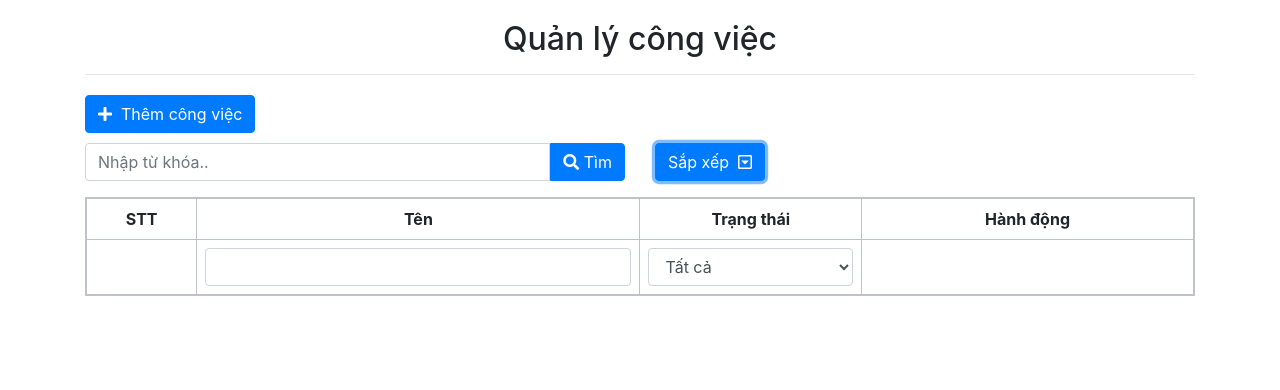
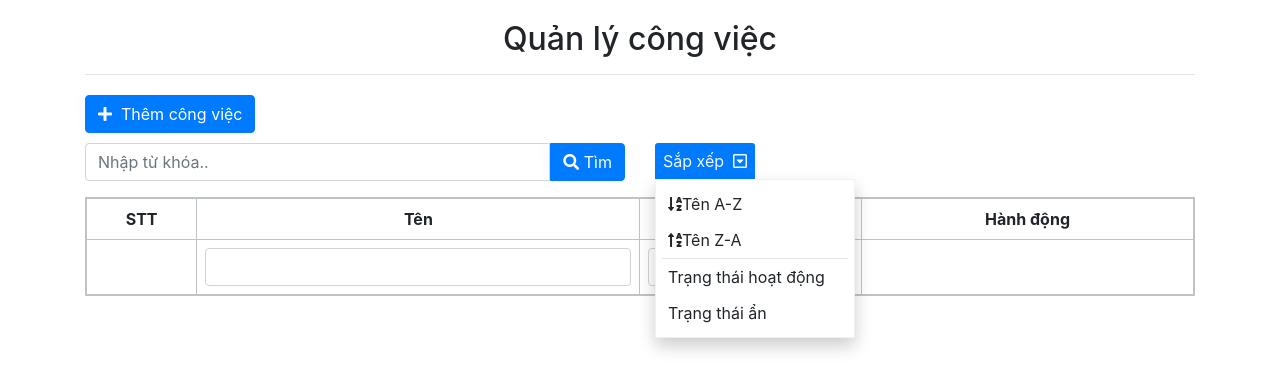
Before and after one commit to hungton189/todo-app, a React (Create React App) app: page / in a window 1280 px wide. Both pictures are taken after a click on the button "Sắp xếp". Shown: the top 390 px of the page. Built offline with nearby package versions, Linux system fonts and the light colour scheme.

Commit message:
sort task

```diff
--- a/src/App.js
+++ b/src/App.js
@@ -12,6 +12,7 @@ function App() {
 	const [taskUpdate,setTaskUpdate] = useState(null);
 	const [filter,setFilter] = useState({name:"",status:-1});
 	const [keyword,setKeyword] = useState("");
+	const [sort,setSort] = useState(null);
 
 	useEffect(()=>{
 		if(localStorage && localStorage.getItem('listTask'))
@@ -94,11 +95,34 @@ function App() {
 	{
 		setKeyword(keyword);
 	}
+	const onHandleSort = (sort) =>
+	{
+		setSort(sort);
+	}
 
 	var tasks = filterData(listTask,filter);
 	tasks = tasks.filter(task =>{
 		return task.name.toLowerCase().indexOf(keyword.toLowerCase()) !== -1
-    });
+	});
+	if(sort)
+	{
+		console.log(sort);
+		if(sort.by==="name")
+		{
+			tasks.sort((a,b)=>
+			{
+				return (a.name >b.name) ? sort.value : -sort.value;
+			})
+		}
+		else
+		{
+			tasks.sort((a,b)=>
+			{
+				return (a.status >b.status) ? -sort.value : sort.value;
+			})
+		}
+		console.log(tasks);
+	}
 	return (
 		<div className="container mt-20 mb-50">
 			<h2 style={{textAlign: 'center'}}>Quản lý công việc</h2>
@@ -135,7 +159,7 @@ function App() {
 							<Search onSearch={onSearch}/>
 						</div>
 						<div className="col-xs-6 col-sm-6 col-md-6 col-lg-6">
-							<Sort />
+							<Sort onHandleSort={onHandleSort}/>
 						</div>
 					</div>
 					<div className="row">
--- /dev/null
+++ b/src/components/Sort/Sort.css
@@ -0,0 +1,44 @@
+.sort
+{
+    position: relative;
+    /* overflow: visible; */
+}
+.sort .btn-sort
+{
+    background-color:rgb(0 123 255);
+    outline:none;
+    border:none;
+    padding: 6px 8px;
+    border-top-right-radius: 3px;
+    border-top-left-radius: 3px;
+    color:aliceblue;
+    cursor: pointer;
+}
+
+.sort .form-sort
+{
+    position: absolute;
+    flex-direction: column;
+    background-color:white;
+    min-width: 200px;
+    display:block;
+    z-index: 1;
+    border:1px solid rgb(239, 241, 243);
+    padding: 6px;
+    box-shadow: 0px 8px 16px 0px rgba(0,0,0,0.2);
+    cursor: pointer;
+}
+.sort .form-sort span{
+    display: block;
+    padding:6px;
+}
+
+.sort .form-sort span:hover
+{
+    background-color: aliceblue;
+}
+
+.sort .form-sort hr
+{
+    margin:0;
+}
--- a/src/components/Sort/Sort.js
+++ b/src/components/Sort/Sort.js
@@ -1,11 +1,53 @@
-// import "./Sort.css";
+import "./Sort.css";
+import {useState} from "react";
 
-function Sort() {
+function Sort(props) {
+    const [isDisplayFormSort,setDisplayFormSort] = useState(false);
+    const [sort,setSort] = useState({by:"",value:0});
+    const {onHandleSort} = props;
+    const onClickButton = ()=>
+    {
+        setDisplayFormSort(isDisplayFormSort=>!isDisplayFormSort);
+    }
+    const onClickSort = (by, value)=>
+    {
+        setSort({by,value});
+        onHandleSort({by,value});
+    }
 	return (
-        <button type="button" className="btn btn-primary">
-            Sắp xếp &#160;
-            <i className="far fa-caret-square-down"></i>
-        </button>
+        <div className="sort">
+            <button
+                type="button"
+                className="btn-sort"
+                onClick={onClickButton}
+            >
+                Sắp xếp &#160;
+                <i className="far fa-caret-square-down"></i>
+            </button>
+            {(!isDisplayFormSort)?"":
+                <div className="form-sort">
+                    <span onClick={()=>onClickSort("name",1)}>
+                        <i class="fas fa-sort-alpha-down"></i>
+                        Tên A-Z
+                        {(sort.by==="name" && sort.value==1)?<i class="fas fa-check ml-10"></i>:""}
+                    </span>
+                    <span onClick={()=>onClickSort("name",-1)}>
+                        <i class="fas fa-sort-alpha-up"></i>
+                        Tên Z-A
+                        {(sort.by==="name" && sort.value==-1)?<i class="fas fa-check ml-10"></i>:""}
+                    </span>
+                    <hr />
+                    <span onClick={()=>onClickSort("status",1)}>
+                        Trạng thái hoạt động
+                        {(sort.by==="status" && sort.value==1)?<i class="fas fa-check ml-10"></i>:""}
+                    </span>
+                    <span onClick={()=>onClickSort("status",-1)}>
+                        Trạng thái ẩn
+                        {(sort.by==="status" && sort.value==-1)?<i class="fas fa-check ml-10"></i>:""}
+                    </span>
+                </div>
+            }
+        </div>
 	);
 }
 
```
Also changed, not shown: 1 other file (tests, documents, lock files or other folders).
